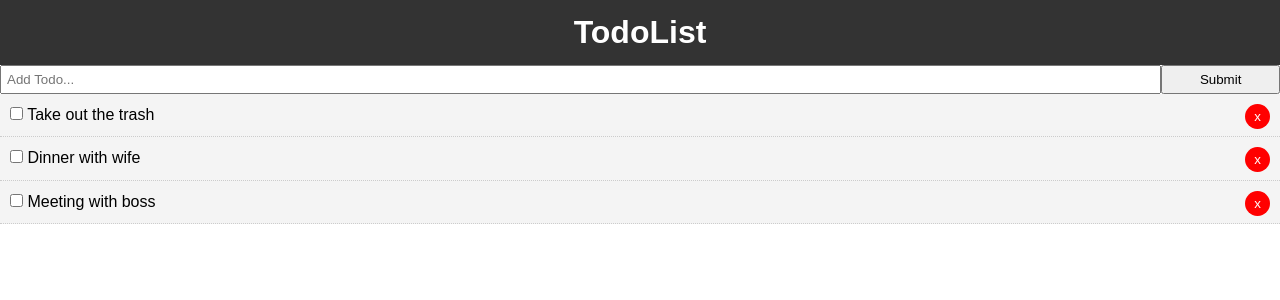
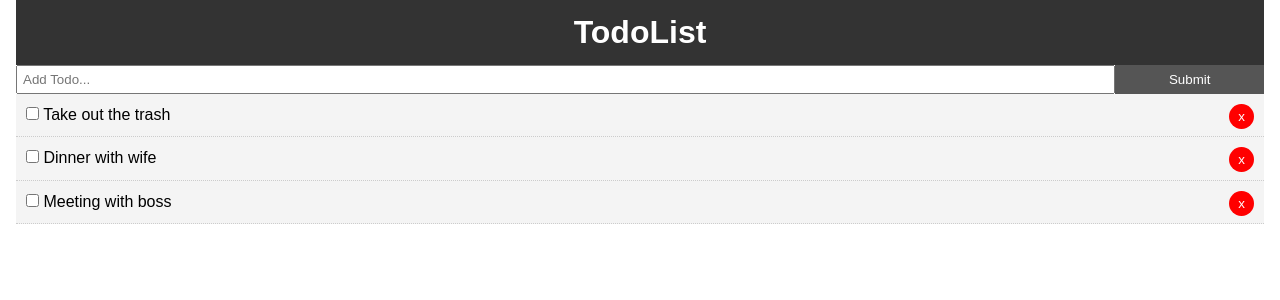
Before and after one commit to malloryclark93/React-Basic-List, a React (Create React App) app: page / in a window 1280 px wide. Shown: the top 300 px of the page. Built offline with nearby package versions, Linux system fonts and the light colour scheme.

Commit message:
submit btn color CSS

```diff
--- a/src/App.css
+++ b/src/App.css
@@ -14,3 +14,20 @@
   text-decoration: none;
 
 }
+
+.container {
+  padding: 0 1rem;
+}
+
+.btn {
+  display: inline-block;
+  border: none;
+  background: #555;
+  color: #fff;
+  padding: 7px 20px;
+  cursor: pointer;
+}
+
+.btn:hover {
+  background: #665;
+}
--- a/src/App.js
+++ b/src/App.js
@@ -50,9 +50,11 @@
     // console.log(this.state.todos)
   return (
     <div className="App">
+      <div className="container">
       <Header />
       <AddTodo />
       <Todos todos={this.state.todos} markComplete={this.markComplete} delTodo={this.delTodo}/>
+      </div>
     </div>
     );
   }
```
